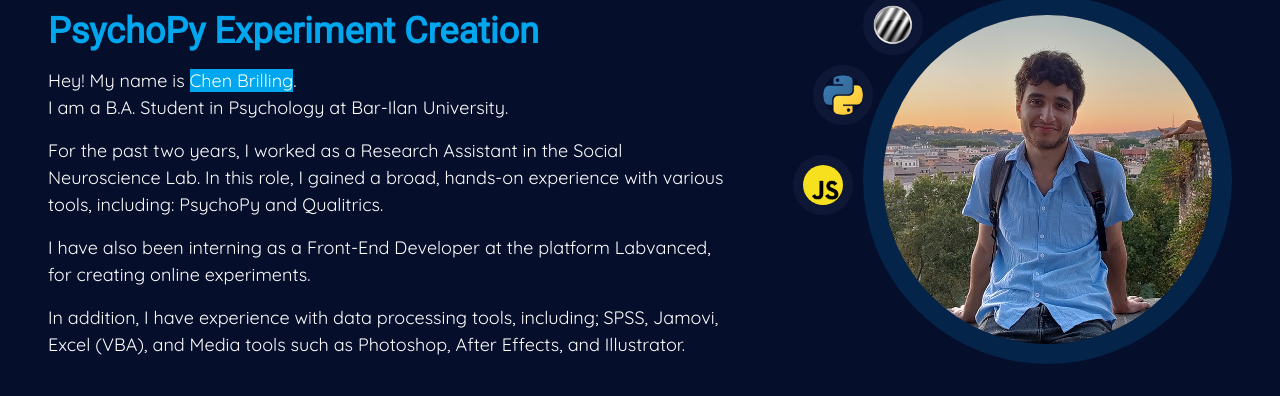
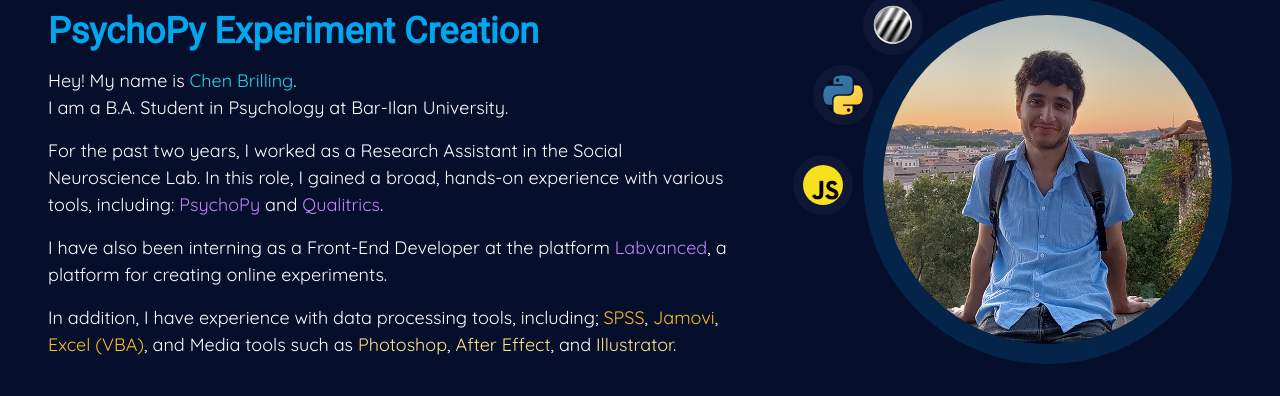
Before and after one commit to ChenBri/PsyChen, a Vue app: page / in a window 1280 px wide. Shown: the part 185-581 px from the top of the page. Built offline with nearby package versions, Linux system fonts and the light colour scheme; some icons are missing; what vue3-particles would draw is missing.

Commit message:
Updated about-me

```diff
--- a/src/components/AboutMe.vue
+++ b/src/components/AboutMe.vue
@@ -23,7 +23,7 @@ export default {
           <div>
             <p>
               Hey! My name is
-              <span>Chen Brilling</span>.
+              <span class="text-cyan-400">Chen Brilling</span>.
             </p>
             <p class="mb-4">
               I am a B.A. Student in Psychology at Bar-Ilan University.
@@ -32,18 +32,25 @@ export default {
             <p class="mb-4">
               For the past two years, I worked as a Research Assistant in the
               Social Neuroscience Lab. In this role, I gained a broad, hands-on
-              experience with various tools, including: PsychoPy and Qualitrics.
+              experience with various tools, including:
+              <span class="text-purple-400">PsychoPy</span> and
+              <span class="text-purple-400">Qualitrics</span>.
             </p>
 
             <p class="mb-4">
               I have also been interning as a Front-End Developer at the
-              platform Labvanced, for creating online experiments.
+              platform <span class="text-purple-400">Labvanced</span>, a
+              platform for creating online experiments.
             </p>
 
             <p>
               In addition, I have experience with data processing tools,
-              including; SPSS, Jamovi, Excel (VBA), and Media tools such as
-              Photoshop, After Effects, and Illustrator.
+              including; <span class="text-amber-400">SPSS</span>,
+              <span class="text-amber-400">Jamovi</span>,
+              <span class="text-amber-400">Excel (VBA)</span>, and Media tools
+              such as <span class="text-amber-200">Photoshop</span>,
+              <span class="text-amber-200">After Effect</span>, and
+              <span class="text-amber-200">Illustrator</span>.
             </p>
           </div>
           <div class="hidden lg:flex justify-center lg:justify-start">
--- a/src/tailwind.css
+++ b/src/tailwind.css
@@ -42,9 +42,9 @@
   section {
     @apply p-8 md:p-12;
   }
-  span {
+  /* span {
     @apply bg-psy-blue;
-  }
+  } */
   a {
     cursor: pointer;
   }
--- a/tailwind.config.js
+++ b/tailwind.config.js
@@ -32,6 +32,6 @@ module.exports = {
       },
     },
     plugins: [],
-    important: "#app",
+    important: true,
   },
 };
```
